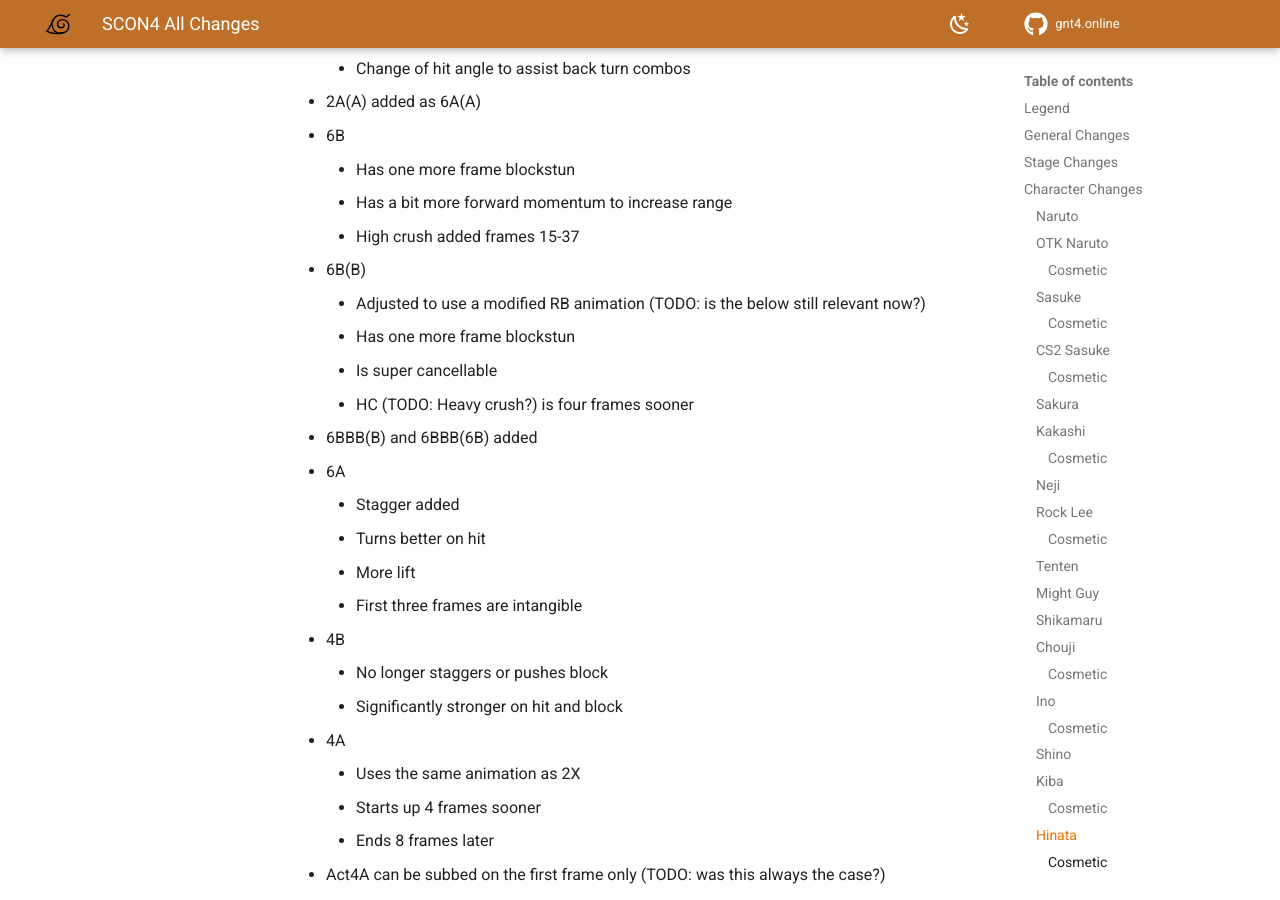
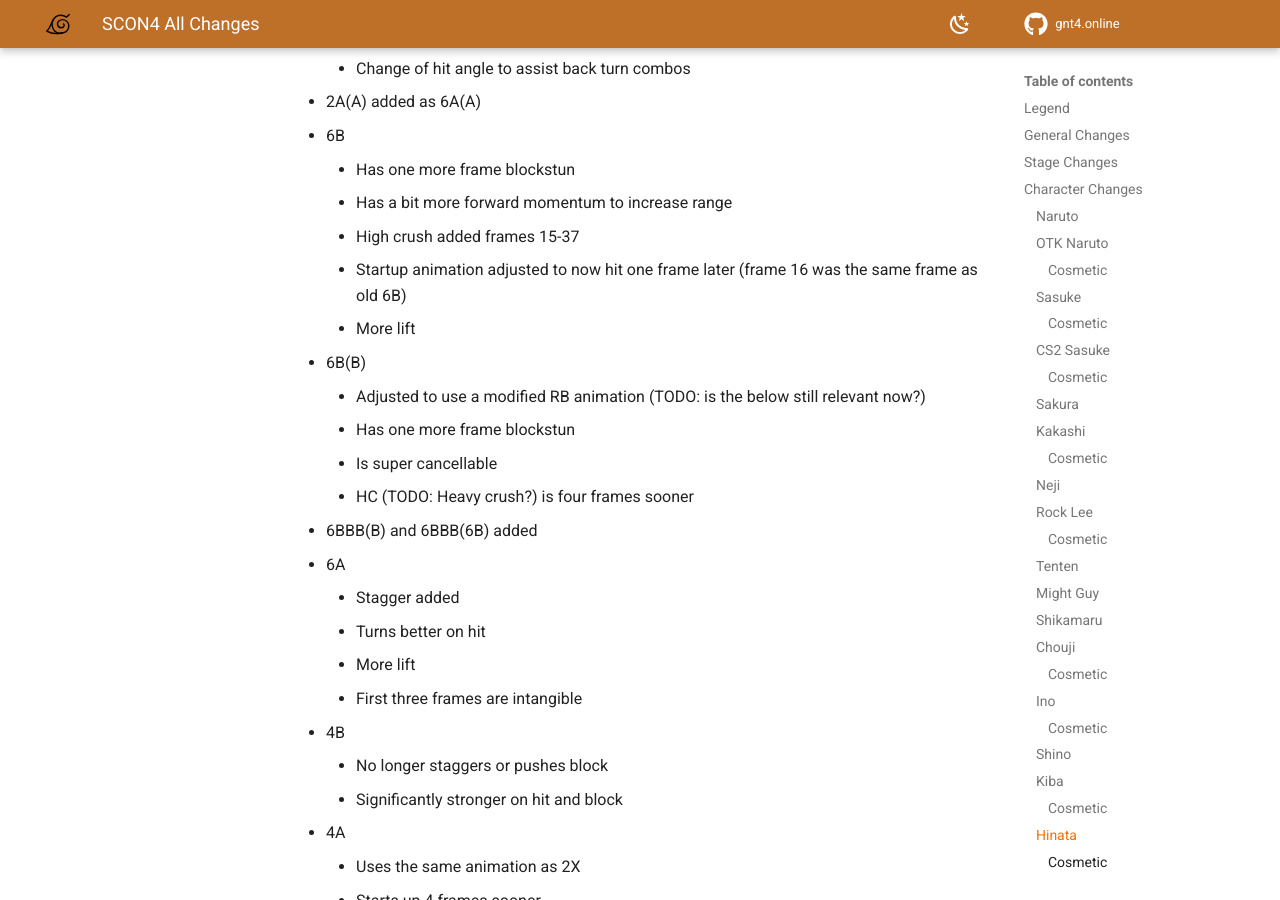
Before and after one commit to NicholasMoser/gnt4.online, an MkDocs documentation site: the page built from docs/scon4_all_changes.md, in a window 1280 px wide and 900 px high, scrolled down 47898 px. Built offline with MkDocs 1.6.1 and Material for MkDocs 9.7.7, drawn with Linux system fonts in a browser that asks for light colours; comment, search, counter and statistics services are not loaded.

Commit message:
Add 1.2.05

```diff
--- a/docs/scon4_all_changes.md
+++ b/docs/scon4_all_changes.md
@@ -1347,6 +1347,8 @@ TODO: Resolve above two 2A entries
     - Has one more frame blockstun
     - Has a bit more forward momentum to increase range
     - High crush added frames 15-37
+    - Startup animation adjusted to now hit one frame later (frame 16 was the same frame as old 6B)
+    - More lift
 - 6B(B)
     - Adjusted to use a modified RB animation (TODO: is the below still relevant now?)
     - Has one more frame blockstun
```
